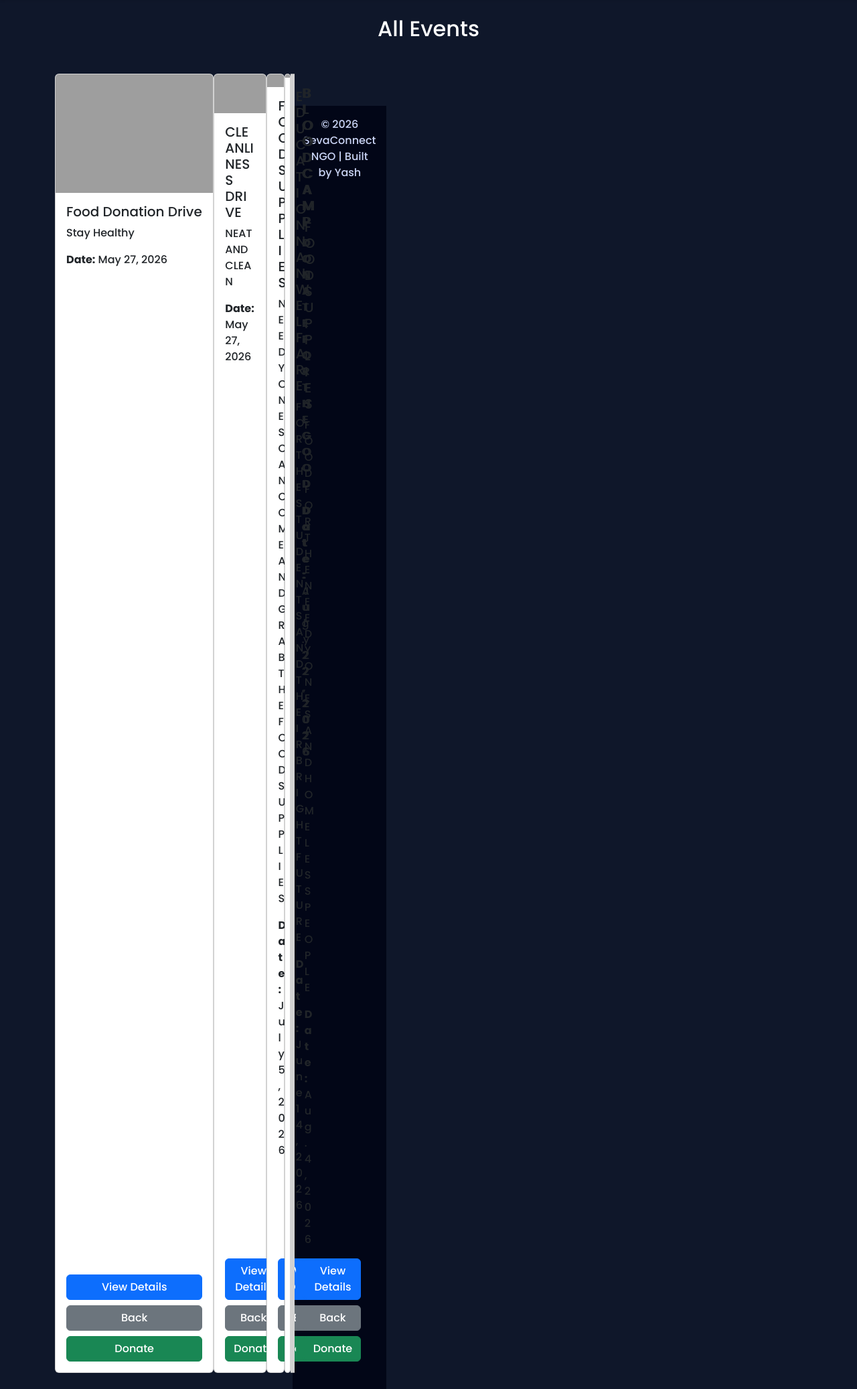
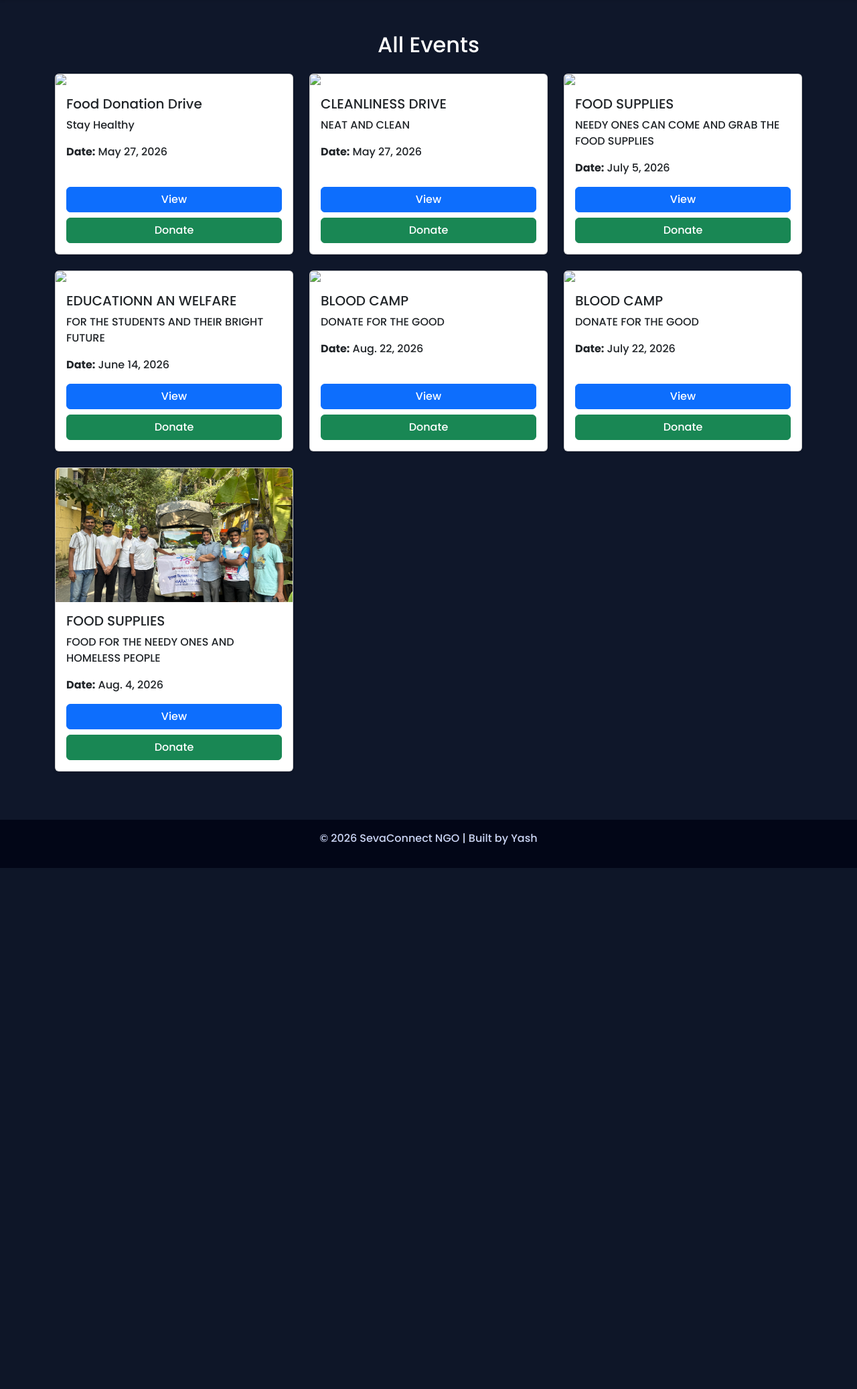
Before and after one commit to yashashture02/ngo-cms-internship, a Django app: page /events/ in a window 1280 px wide. Shown: the part 64-2138 px from the top of the page at 67% size. After the commit the page ends 1360 px from the top, so only its background shows below. Run offline with Django 5.2, Linux system fonts and the light colour scheme; a user stored in the database is signed in; data comes from the database, SQL or seed files in the repository; some libraries are stand-ins or nearby versions; grey boxes are pictures that could not be loaded.

Commit message:
clean UI fix

```diff
--- a/events/templates/events/events.html
+++ b/events/templates/events/events.html
@@ -2,25 +2,20 @@
 
 {% block content %}
 
-<h2 class="text-center mb-5">All Events</h2>
+<div class="container mt-4">
+    <h2 class="text-center mb-4">All Events</h2>
 
     <div class="row">
 
         {% for event in events %}
 
-    <div class="col-md-4 d-flex">
-        <div class="card mb-4 hover-box w-100">
+        <div class="col-md-4 mb-4">
+            <div class="card shadow-sm h-100">
 
                 {% if event.image %}
                     <img src="{{ event.image.url }}" class="card-img-top" style="height:200px; object-fit:cover;">
-            {% elif "food" in event.title|lower %}
-              <img src="https://images.unsplash.com/photo-1606787366850-de6330128bfc" class="card-img-top">
-            {% elif "education" in event.title|lower %}
-              <img src="https://images.unsplash.com/photo-1588072432836-e10032774350" class="card-img-top">
-            {% elif "supply" in event.title|lower %}
-              <img src="https://images.unsplash.com/photo-1607746882042-944635dfe10e" class="card-img-top">
                 {% else %}
-            <img src="https://images.unsplash.com/photo-1509099836639-18ba1795216d" class="card-img-top">
+                    <img src="https://via.placeholder.com/300x200" class="card-img-top">
                 {% endif %}
 
                 <div class="card-body d-flex flex-column">
@@ -28,19 +23,20 @@
                     <p>{{ event.description }}</p>
                     <p><strong>Date:</strong> {{ event.date }}</p>
 
-                <!-- 🔥 BUTTONS -->
-                <div class="mt-auto d-grid gap-2">
-                <a href="/event/{{ event.id }}/" class="btn btn-primary">View Details</a>
-                <a href="/events/" class="btn btn-secondary">Back</a>
-                <a href="/donate/" class="btn btn-success">Donate</a>
+                    <div class="mt-auto">
+                        <a href="/event/{{ event.id }}/" class="btn btn-primary w-100 mb-2">View</a>
+                        <a href="/donate/" class="btn btn-success w-100">Donate</a>
                     </div>
+                </div>
+
             </div>
         </div>
 
         {% empty %}
-        <p class="text-center">No events available yet</p>
+            <p class="text-center">No events available</p>
         {% endfor %}
 
     </div>
+</div>
 
 {% endblock %}
--- a/templates/base.html
+++ b/templates/base.html
@@ -130,7 +130,7 @@
   </div>
 </nav>
 
-<div class="container mt-4">
+<div class="container-fluid mt-5">
     {% block content %}{% endblock %}
 </div>
 
```
Lines whose indentation alone changed are shown as unchanged.
